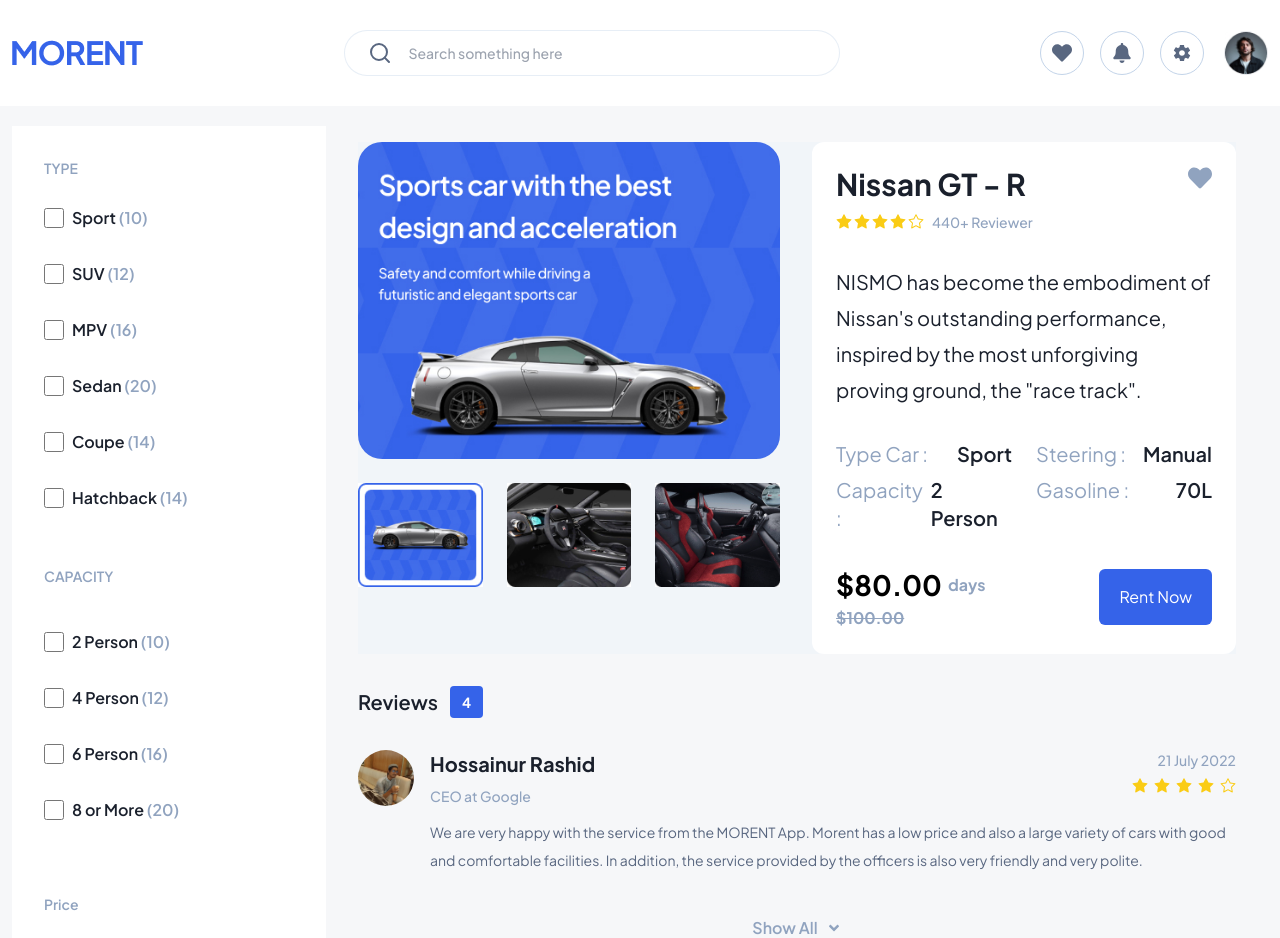
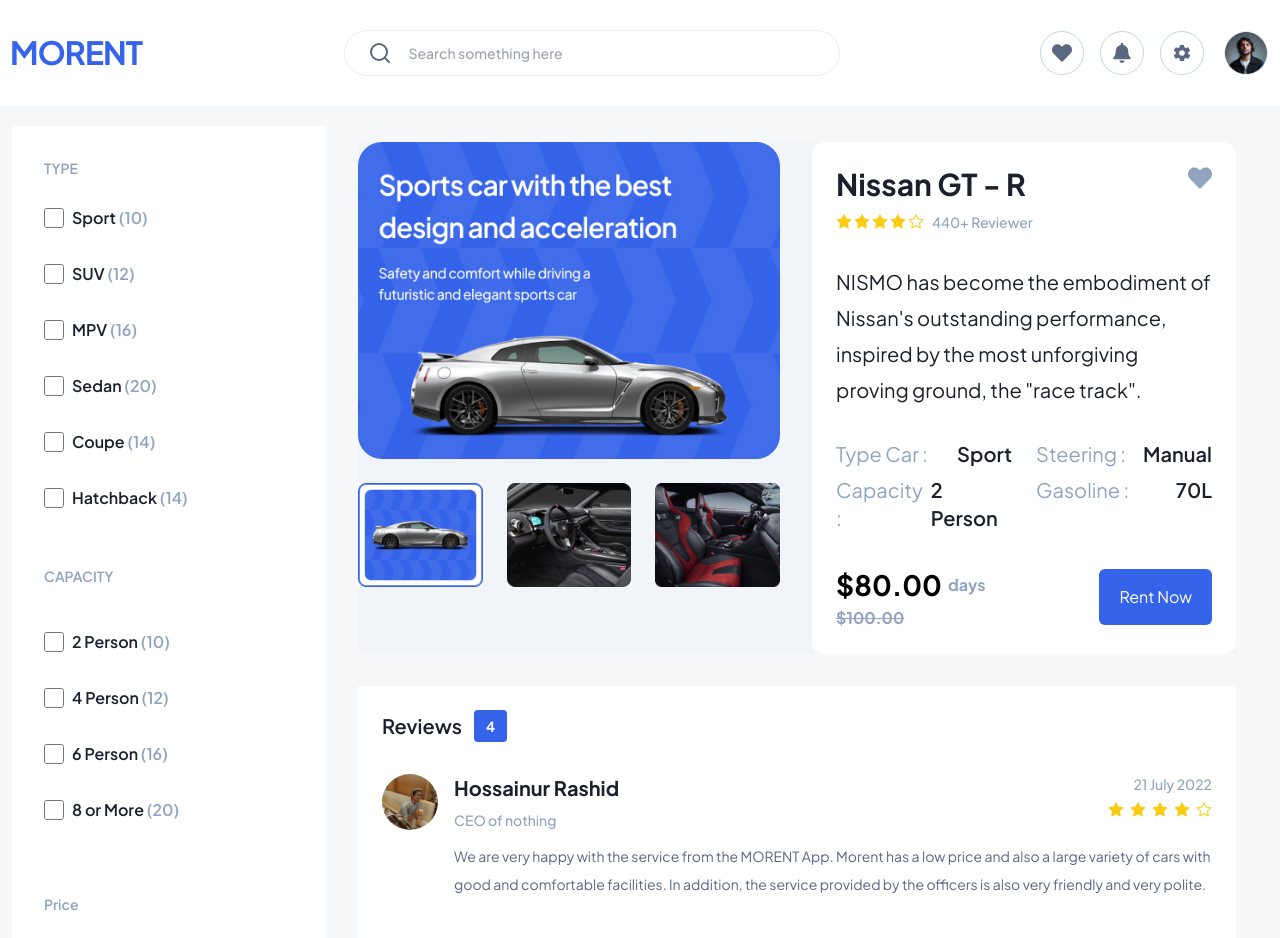
Before and after one commit to Mohammad-Nadil/MORENT, a React (Vite) app: page /category/details in a window 1280 px wide. Shown: the top 938 px of the page. Built offline with nearby package versions, Linux system fonts and the light colour scheme.

Commit message:
ceo added

```diff
--- a/src/App.css
+++ b/src/App.css
@@ -1,3 +1,7 @@
 .leading-7{
     line-height: 28px !important;
 }
+
+.padding-5px{
+    padding: 0 5px ;
+}
--- a/src/component/Details.jsx
+++ b/src/component/Details.jsx
@@ -13,10 +13,10 @@
 
 // Dummy reviews data
 const reviews = [
-  { pic: nadil, name: "Hossainur Rashid" },
-  { pic: sagor, name: "Sagor Ahmed" },
-  { pic: farhan, name: "A.J. Farhan" },
-  { pic: saad, name: "Mohammad Saad" },
+  { pic: nadil, name: "Hossainur Rashid" , ceo:"CEO of nothing" },
+  { pic: sagor, name: "Sagor Ahmed" , ceo:"CEO of his crush 💖" },
+  { pic: farhan, name: "A.J. Farhan" , ceo:"CEO of Amazon" },
+  { pic: saad, name: "Mohammad Saad" , ceo:"CEO of Jamia" },
   // Add more review data here
 ];
 
@@ -138,7 +138,7 @@
           </div>
         </div>
       </div>
-      <div className="review flex flex-col gap-y-8 ">
+      <div className="review flex flex-col gap-y-8 bg-white p-2 padding-5px sm:p-6">
         <div className="head flex gap-x-3 items-center">
           <h2 className="font-semibold text-xl text-primary-text">Reviews </h2>
           <p className="text-sm font-bold text-white py-1.5 px-3 bg-primary rounded">
@@ -147,7 +147,7 @@
         </div>
         <div className="main flex flex-col gap-y-12">
           {reviews.slice(0, reviewsToShow).map((review, index) => (
-            <Review key={index} pic={review.pic} name={review.name} />
+            <Review key={index} pic={review.pic} name={review.name} ceo={review.ceo} />
           ))}
         </div>
         <div className="btn flex justify-center ">
--- a/src/component/layer/Review.jsx
+++ b/src/component/layer/Review.jsx
@@ -1,9 +1,9 @@
 import React from "react";
 import { GoStar, GoStarFill } from "react-icons/go";
 
-const Review = ({pic,name }) => {
+const Review = ({pic,name, ceo }) => {
   return (
-    <div className="flex flex-col gap-y-3" >
+    <div className="flex flex-col gap-y-3 " >
       <div className="about flex justify-between ">
         <div className="reviewer_info flex items-center gap-x-4">
           <div className="img w-14 h-14 ">
@@ -12,11 +12,11 @@
           <div className="name flex flex-col gap-y-2">
             <h2 className="font-bold text-xl text-primary-text">{name}</h2>
             <p className="font-medium text-sm text-secondary-text">
-              CEO at Google
+             {ceo}
             </p>
           </div>
         </div>
-        <div className="rating flex flex-col items-end gap-y-2 ">
+        <div className="rating flex flex-col items-end gap-y-2  ">
           <h2 className="font-medium text-sm text-secondary-text">
             21 July 2022
           </h2>
```
